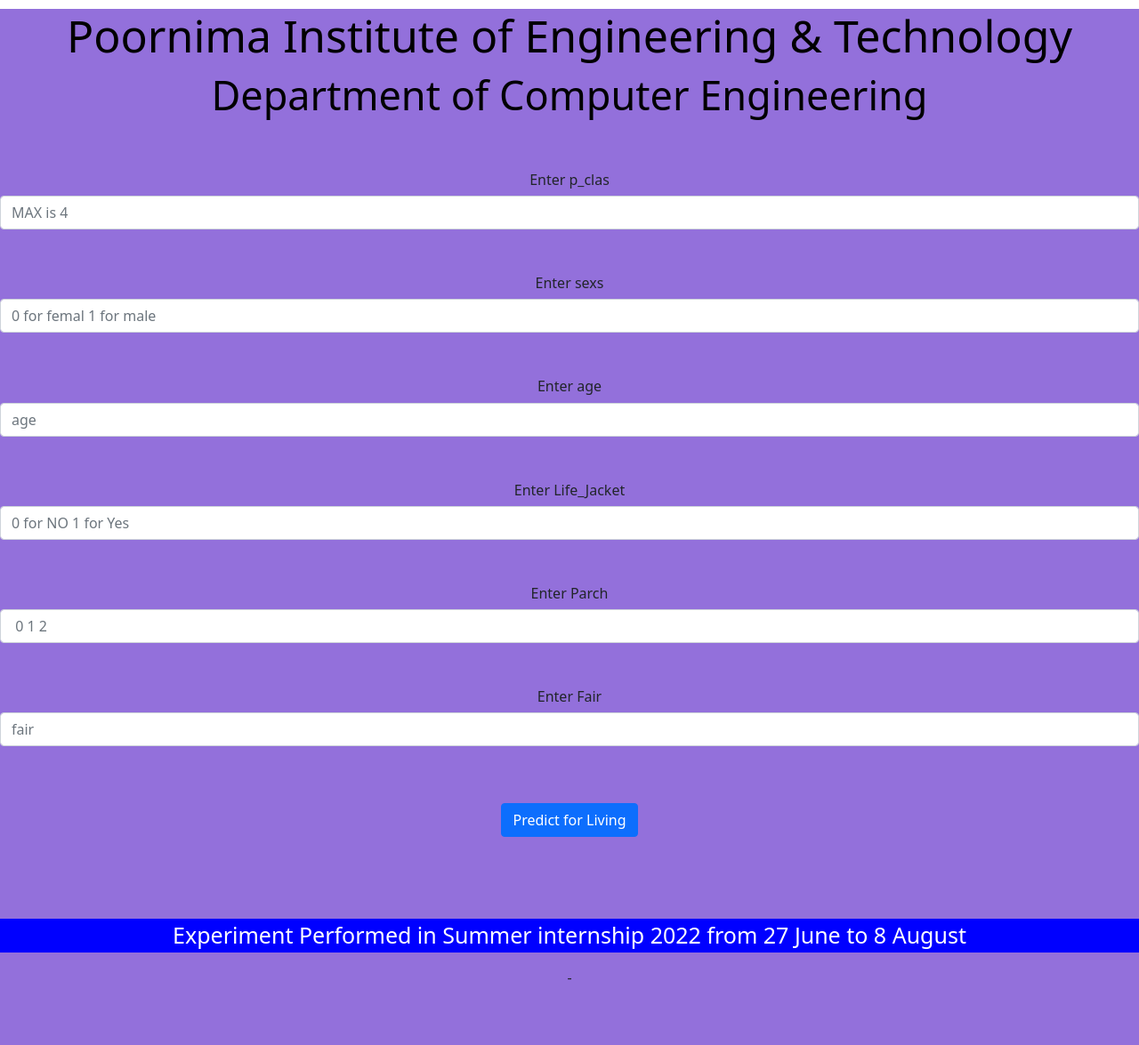
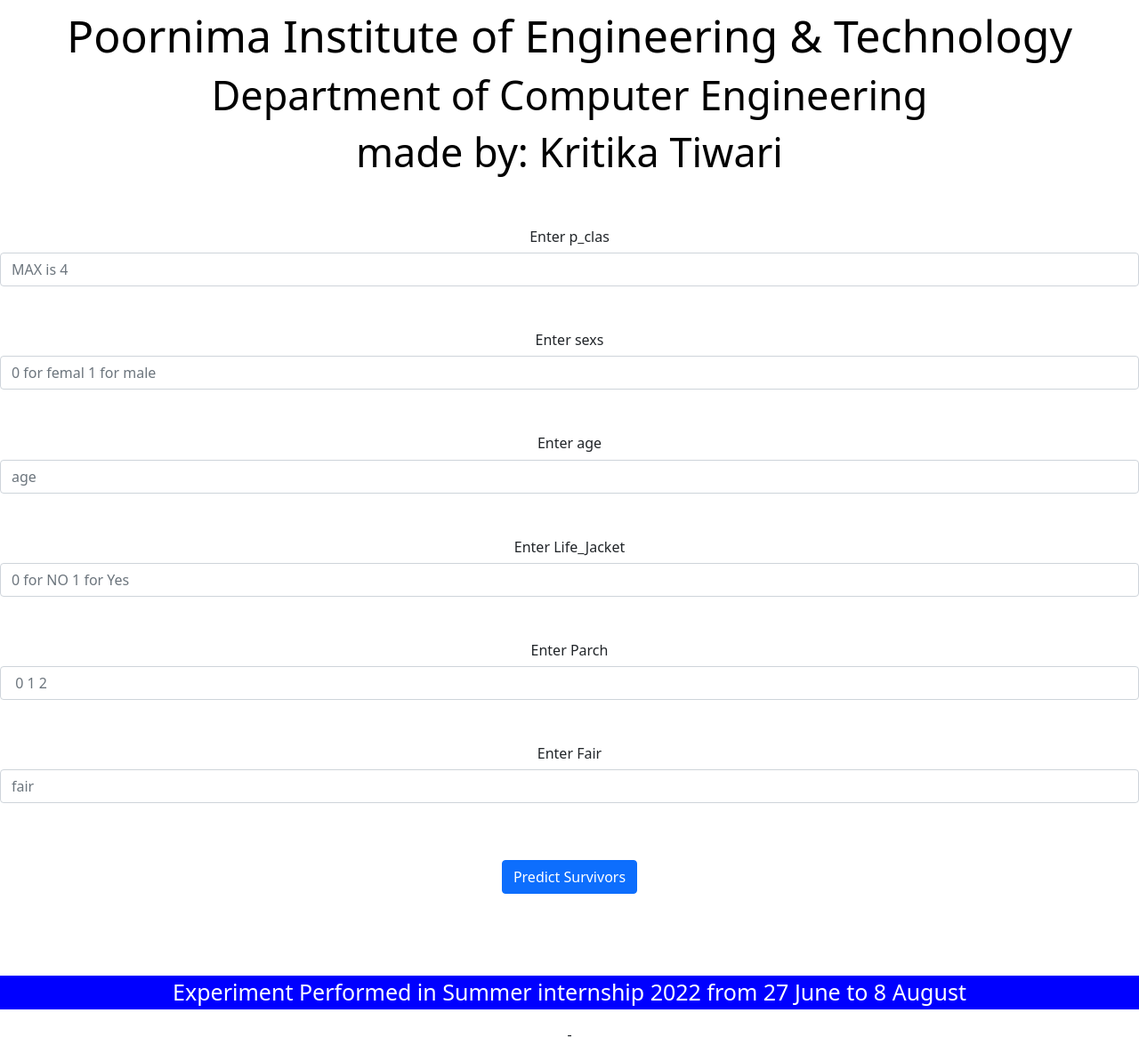
Before and after one commit to KritikaTiwari/Project4, a Flask app: page / in a window 1280 px wide. Shown: the whole page at 89% size. Before the commit the page ends 1102 px from the top, so only its background shows below. Run offline with Flask 2, Linux system fonts and the light colour scheme; parts of the project's set-up code (start-up, migrations or seed data) failed here and were passed over.

Commit message:
Update index.html

```diff
--- a/templates/index.html
+++ b/templates/index.html
@@ -2,7 +2,7 @@
 <html >
 
 <head>
-<title>Machine Learning  Linear Regression Deployment</title>
+<title>To Find Survivors of Titanic</title>
 <meta charset="UTF-8">
 <link href='https://fonts.googleapis.com/css?family=Open+Sans+Condensed:300' rel='stylesheet' type='text/css'>
 <!-- JavaScript Bundle with Popper -->
@@ -19,13 +19,13 @@
 </head>
 <body>
 
-<div class="" style="background-color:	#9370DB;" >
+<div class="" style="background-color:white;" >
 <div class="clearfix">
 
 <div class="col-md-12">
 <center><h2 style="font-size:50px;color:black;margin-top:10px;">Poornima Institute of Engineering & Technology</h2></center>
 <center><h2 style="font-size:45px;color:black;margin-top:10px;">Department of Computer Engineering</></center>
-
+<center><h2 style="font-size:45px;color:black;margin-top:10px;">made by: Kritika Tiwari</></center>
 </div>
 <div class="login">
 
@@ -81,7 +81,7 @@
 <br>
 <br>
 
-<button type="submit" class="btn btn-primary btn-block btn-large">Predict for Living </button>
+<button type="submit" class="btn btn-primary btn-block btn-large">Predict Survivors </button>
 </form>
 <br>
 <br>
```
